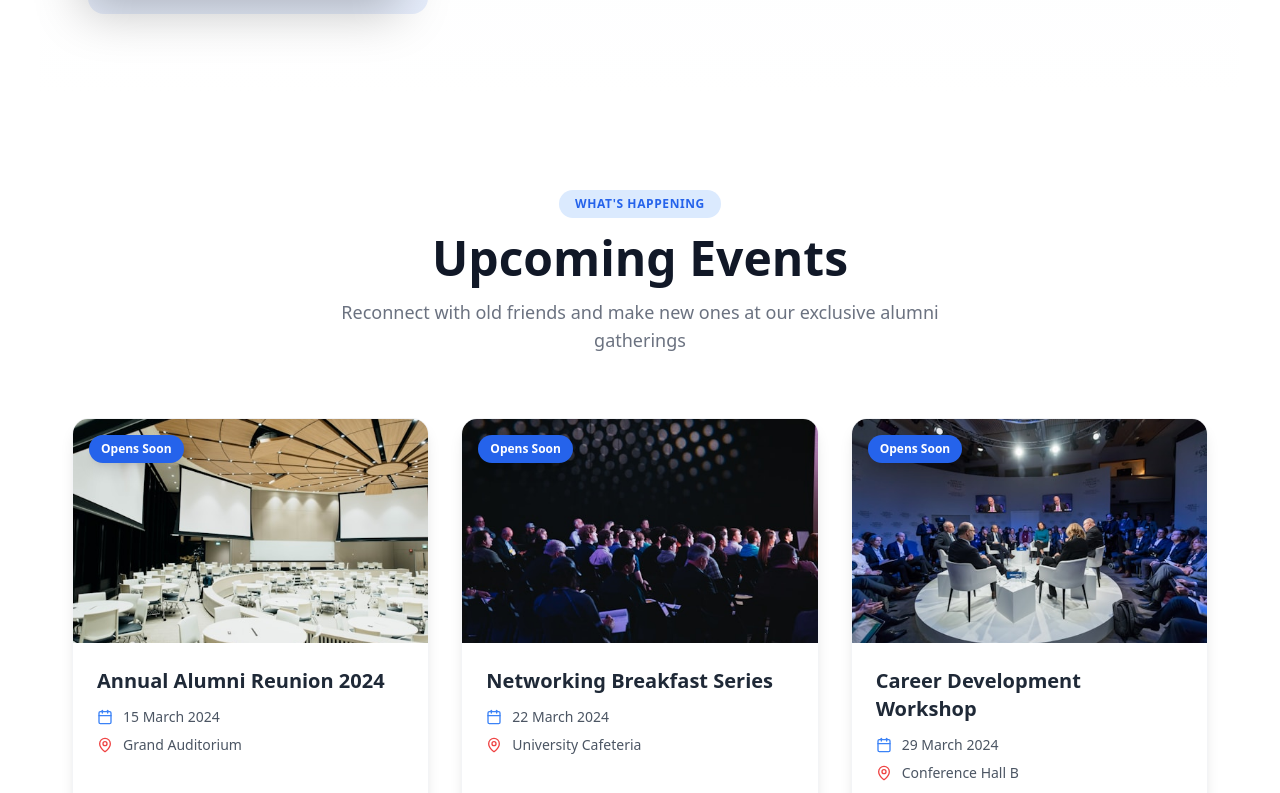
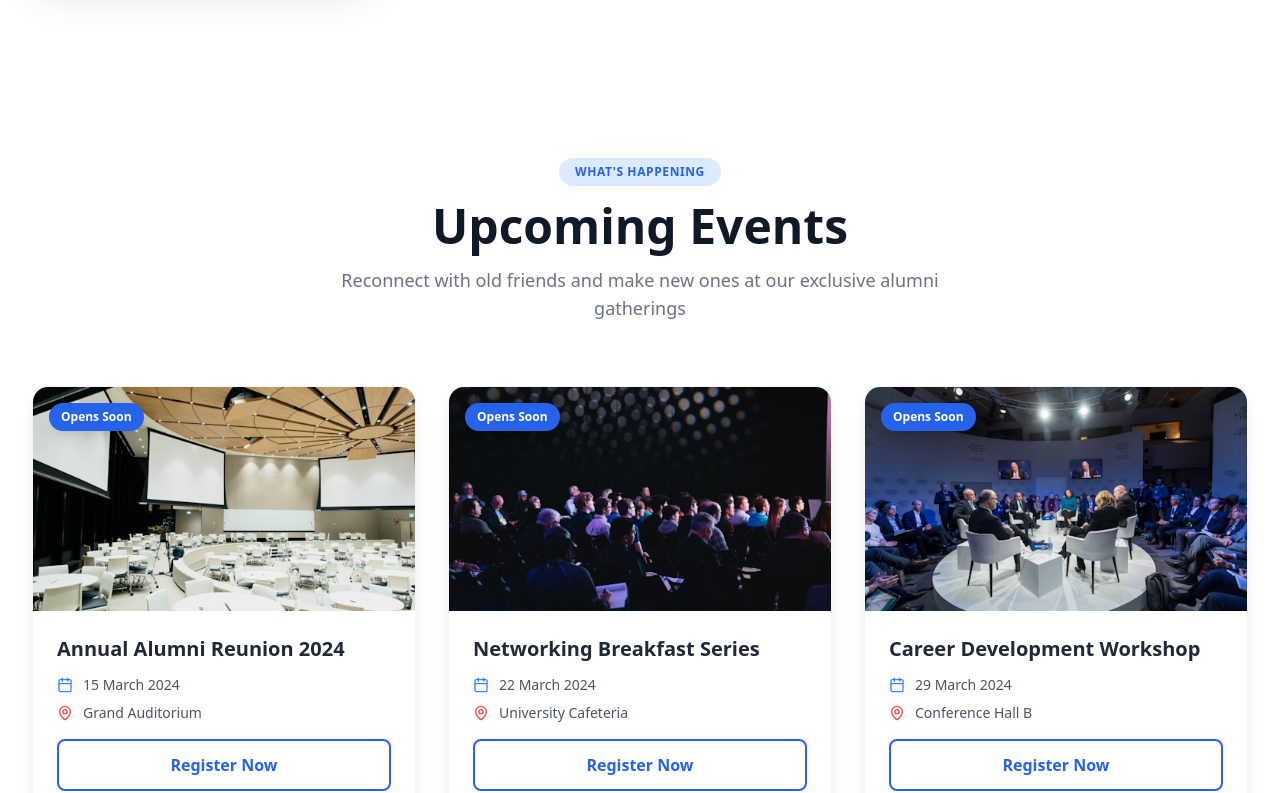
Before and after one commit to touhid9teen/Alumni-Management-System-ICE-RU, a React (Vite) app: page / in a window 1280 px wide. Shown: the part 1420-2213 px from the top of the page. Built offline with nearby package versions, Linux system fonts and the light colour scheme.

Commit message:
fixed extra padding  issue for Public Wrapper

```diff
--- a/src/layouts/MainLayout.tsx
+++ b/src/layouts/MainLayout.tsx
@@ -3,31 +3,21 @@ import React from "react";
 interface WrapperProps {
   children: React.ReactNode;
   customClassName?: string;
-  padding?: "sm" | "md" | "lg" | "none";
 }
 
 const Wrapper: React.FC<WrapperProps> = ({
   children,
   customClassName = "",
-  padding = "md",
 }) => {
-  const paddingClasses = {
-    sm: "px-4 py-6 sm:px-6 lg:px-8",
-    md: "px-4 py-8 sm:px-6 lg:px-10",
-    lg: "px-4 py-12 sm:px-6 lg:px-16",
-    none: "",
-  };
-
   return (
     <div
       className={`
         w-full
-        ${paddingClasses[padding]}
         transition-colors duration-300
         ${customClassName}
       `}
     >
-      <div className="mx-auto max-w-7xl">{children}</div>
+      <div className="">{children}</div>
     </div>
   );
 };
```
